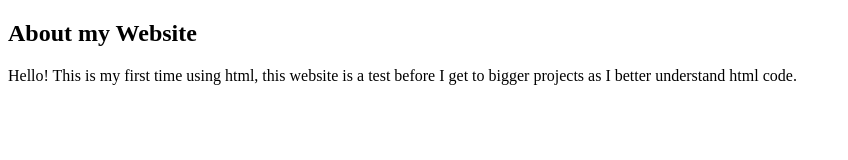
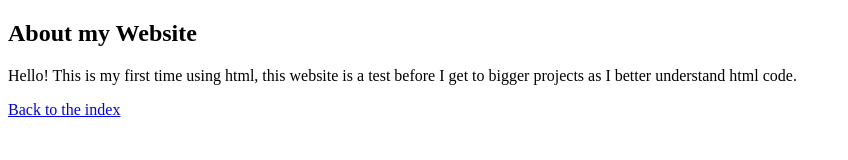
Before and after one commit to Joe-Jackson/Joe-Jackson.github.io, a plain HTML site: page about.html in a window 1280 px wide. Shown: the whole page, without its empty margins (0-848 px from the left). Drawn offline with Linux system fonts and the light colour scheme.

Commit message:
Update about.html

```diff
--- a/about.html
+++ b/about.html
@@ -7,6 +7,7 @@
 
   <h2>About my Website</h2>
   <p>Hello! This is my first time using html, this website is a test before I get to bigger projects as I better understand html code.</p>
+  <a href="index.html">Back to the index<?a>
 
 </body>
 </html>
```
